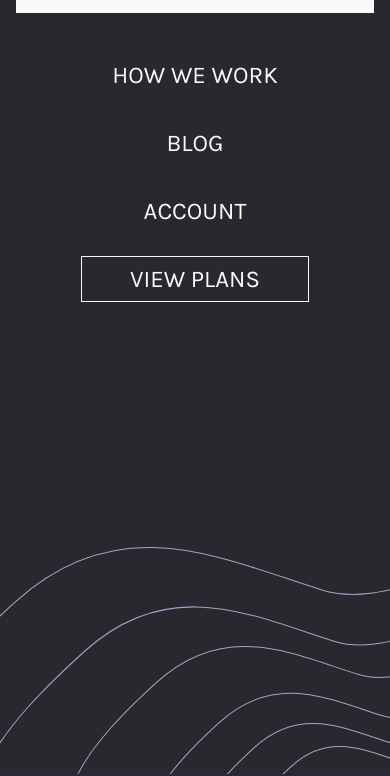
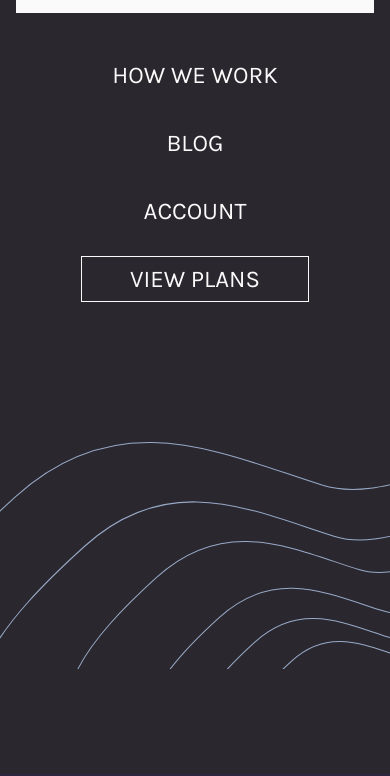
Before and after one commit to israelsanttana/insure-landing-page-master, a plain HTML site: page index.html in a window 390 px wide. Shown: the part 70-846 px from the top of the page. Drawn offline with Linux system fonts and the light colour scheme.

```diff
--- a/styles/global.css
+++ b/styles/global.css
@@ -52,7 +52,7 @@
     background-image: url(/images/bg-pattern-mobile-nav.svg);
     background-repeat: no-repeat;
     background-size: contain;
-    background-position: bottom;
+    background-position: 0rem 64rem;;
 
   }
 
```
